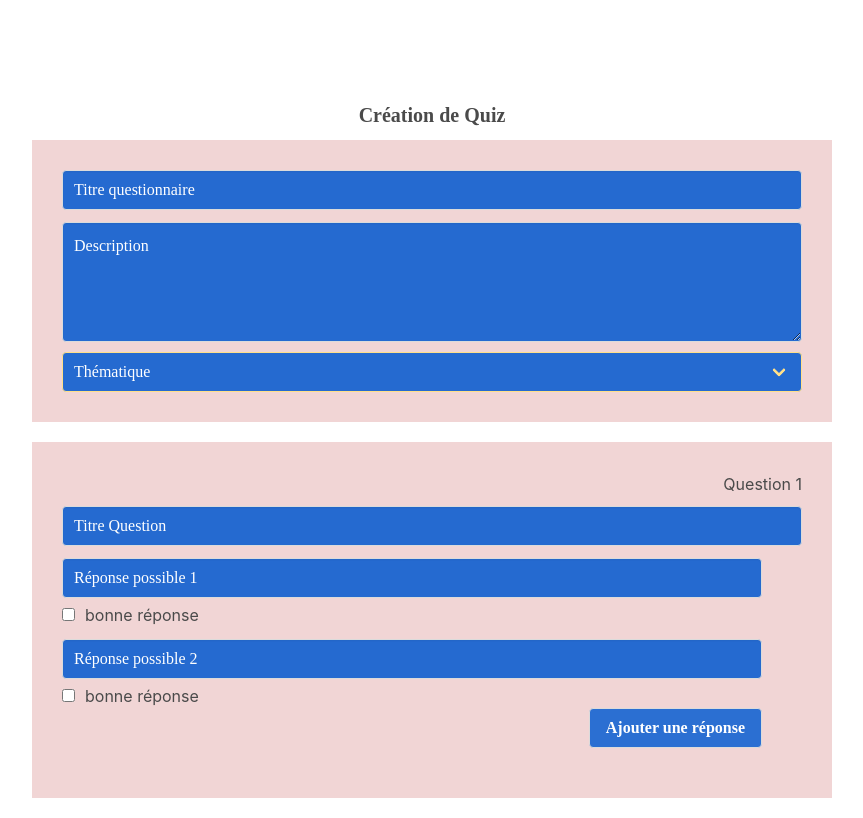
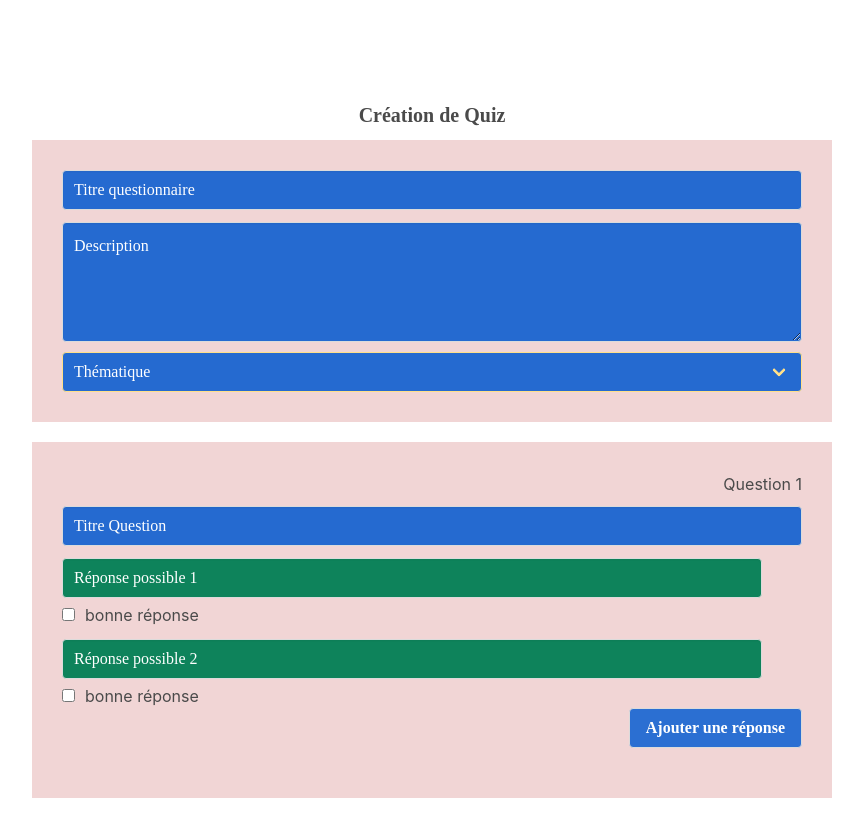
Before and after one commit to margauxln/quizandlearn, a React (Create React App) app in the folder frontend/: page /create-quiz in a window 1280 px wide. Shown: the whole page, without its empty margins (208-1071 px from the left). Built offline with nearby package versions, Linux system fonts and the light colour scheme; sample sign-in values are in the browser's storage.

Commit message:
feat-US7-different color for answers

```diff
--- a/frontend/src/pages/QuizCreation/QuizCreation.css
+++ b/frontend/src/pages/QuizCreation/QuizCreation.css
@@ -74,7 +74,6 @@
 }
 
 
-
 #replyField {
     width: 100%;
     padding-left: 0px;
@@ -103,8 +102,20 @@
     cursor: point
 }
 
+.removeQuestion{
+    background-color: grey;
+    color: white;
+    font-weight: bold;
+    font-family: "Sporting", "sans-serif";
+    cursor: point
+}
+
 .answerAndDelete{
     display: flex;
+}
+
+#replyField > input[type="text"] {
+    background-color: #0E835B;
 }
 
 /*Error messages*/
--- a/frontend/src/pages/QuizCreation/QuizCreation.jsx
+++ b/frontend/src/pages/QuizCreation/QuizCreation.jsx
@@ -30,8 +30,6 @@ const QuizCreation = () => {
             reply1: Yup.string()
                 .required("Champ obligatoire"),
             reply2: Yup.string()
-                .required("Champ obligatoire"),
-            reply3: Yup.string()
                 .required("Champ obligatoire")
         }),
     });
@@ -140,7 +138,7 @@ const QuizCreation = () => {
                                     id="reply1"
                                     name="reply1"
                                     type="text"
-                                    className="input"
+                                    className="input reply"
                                     onChange={formik.handleChange}
                                     onBlur={formik.handleBlur}
                                     value = {formik.values.reply1}
@@ -167,7 +165,7 @@ const QuizCreation = () => {
                                     id="reply2"
                                     name="reply2"
                                     type="text"
-                                    className="input"
+                                    className="input reply"
                                     onChange={formik.handleChange}
                                     onBlur={formik.handleBlur}
                                     value = {formik.values.reply2}
@@ -187,13 +185,12 @@ const QuizCreation = () => {
                                 </label>
                             </div>
 
-
                         </div>
 
                         <FieldArray name="additionalReplies">
                             {({ insert, remove }) => (
 
-                                <div className="repliesContainer">
+                                <div className="optionalRepliesContainer">
 
                                     {(formik.values.additionalReplies.length > 0 && formik.values.additionalReplies.length) &&
                                     formik.values.additionalReplies.map((reply, index)=>(
@@ -204,16 +201,21 @@ const QuizCreation = () => {
                                                     id={`additionalReplies.${index}.reply`}
                                                     name={`additionalReplies.${index}.reply`}
                                                     type="text"
-                                                    className="input"
+                                                    className="input reply"
                                                     onChange={formik.handleChange}
-                                                    onBlur={formik.handleBlur}
+                                                    onBlur= {formik.handleBlur}
+                                                    /*Valeur à changer*/
                                                     value = {formik.values.reply2}
                                                     maxLength="24"
                                                     placeholder = "autre réponse possible"
                                                 />
+                                                <label class="checkbox">
+                                                    <input type="checkbox"/>
+                                                    bonne réponse
+                                                </label>
                                             </div>
                                             <input
-                                                className="button addQuestion"
+                                                className="button removeQuestion"
                                                 type="button"
                                                 value="X"
                                                 onClick={() => remove({ reply:'' })}
```
